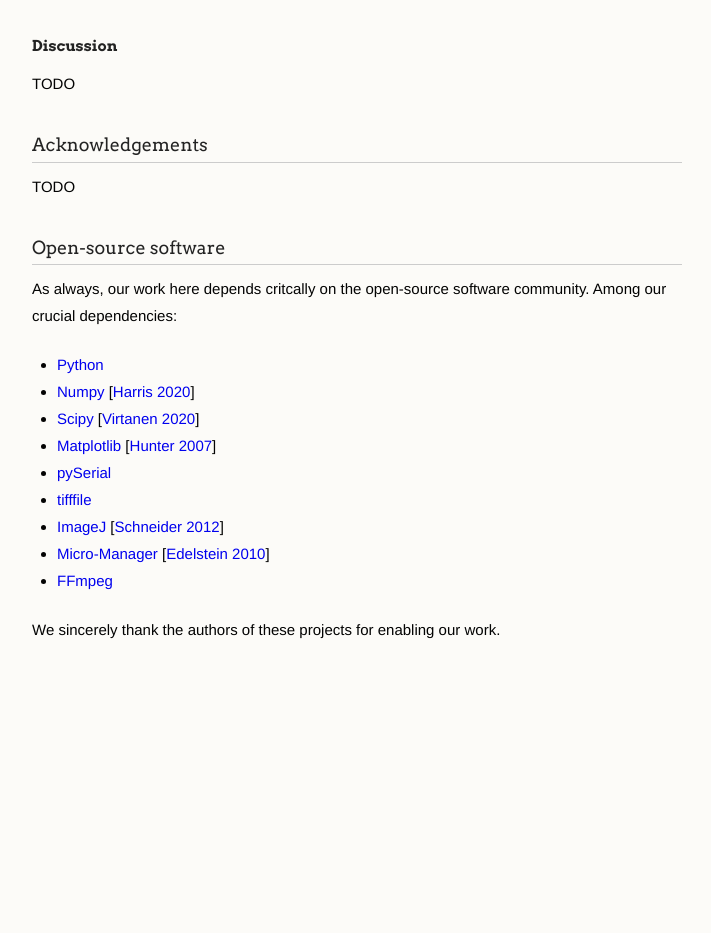
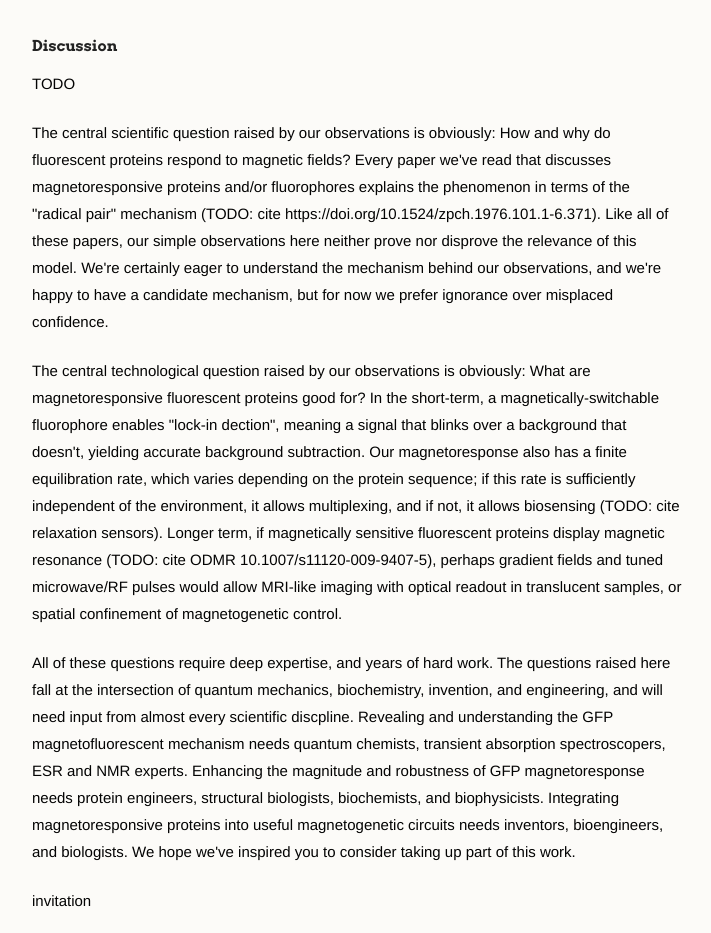
Before and after one commit to AndrewGYork/gfp_magnetofluorescence, a plain HTML site: page index.html in a window 1280 px wide. Shown: the part 10032-10965 px from the top of the page, without its empty margins (278-989 px from the left). Before the commit the page ends 10747 px from the top, so only its background shows below. Drawn offline with Linux system fonts and the light colour scheme; some packages are replaced by stand-ins of ours; a script that the page names is missing.

Commit message:
Add files via upload

```diff
--- a/index.html
+++ b/index.html
@@ -359,21 +359,20 @@ Remarkably, we've found magnetoresponse in every family of fluorescent proteins
 
 <h4>Discussion</h4>
 <p>TODO</p>
-<!--
 <p>
-caveats about mechanism. do not assume radical pairs.
+The central scientific question raised by our observations is obviously: How and why do fluorescent proteins respond to magnetic fields? Every paper we've read that discusses magnetoresponsive proteins and/or fluorophores explains the phenomenon in terms of the "radical pair" mechanism (TODO: cite https://doi.org/10.1524/zpch.1976.101.1-6.371). Like all of these papers, our simple observations here neither prove nor disprove the relevance of this model. We're certainly eager to understand the mechanism behind our observations, and we're happy to have a candidate mechanism, but for now we prefer ignorance over misplaced confidence.
 </p>
 
 <p>
-5 technologies. short term: multiplexing or biosensor, background rejection. long-term: oscillating fields, isosurface selection ODMR, or magnetic field control
+The central technological question raised by our observations is obviously: What are magnetoresponsive fluorescent proteins good for? In the short-term, a magnetically-switchable fluorophore enables "lock-in dection", meaning a signal that blinks over a background that doesn't, yielding accurate background subtraction. Our magnetoresponse also has a finite equilibration rate, which varies depending on the protein sequence; if this rate is sufficiently independent of the environment, it allows multiplexing, and if not, it allows biosensing (TODO: cite relaxation sensors). Longer term, if magnetically sensitive fluorescent proteins display magnetic resonance (TODO: cite ODMR  10.1007/s11120-009-9407-5), perhaps gradient fields and tuned microwave/RF pulses would allow MRI-like imaging with optical readout in translucent samples, or spatial confinement of magnetogenetic control.
+</p>
+
+<p>
+All of these questions require deep expertise, and years of hard work. The questions raised here fall at the intersection of quantum mechanics, biochemistry, invention, and engineering, and will need input from almost every scientific discpline. Revealing and understanding the GFP magnetofluorescent mechanism needs quantum chemists, transient absorption spectroscopers, ESR and NMR experts. Enhancing the magnitude and robustness of GFP magnetoresponse needs protein engineers, structural biologists, biochemists, and biophysicists. Integrating magnetoresponsive proteins into useful magnetogenetic circuits needs inventors, bioengineers, and biologists. We hope we've inspired you to consider taking up part of this work.
 </p>
 
 <p>
 invitation
-</p>
-
-
-<p>Mention that you could put luciferase upstream of GPF-flavintag
 </p>
 
 
```
